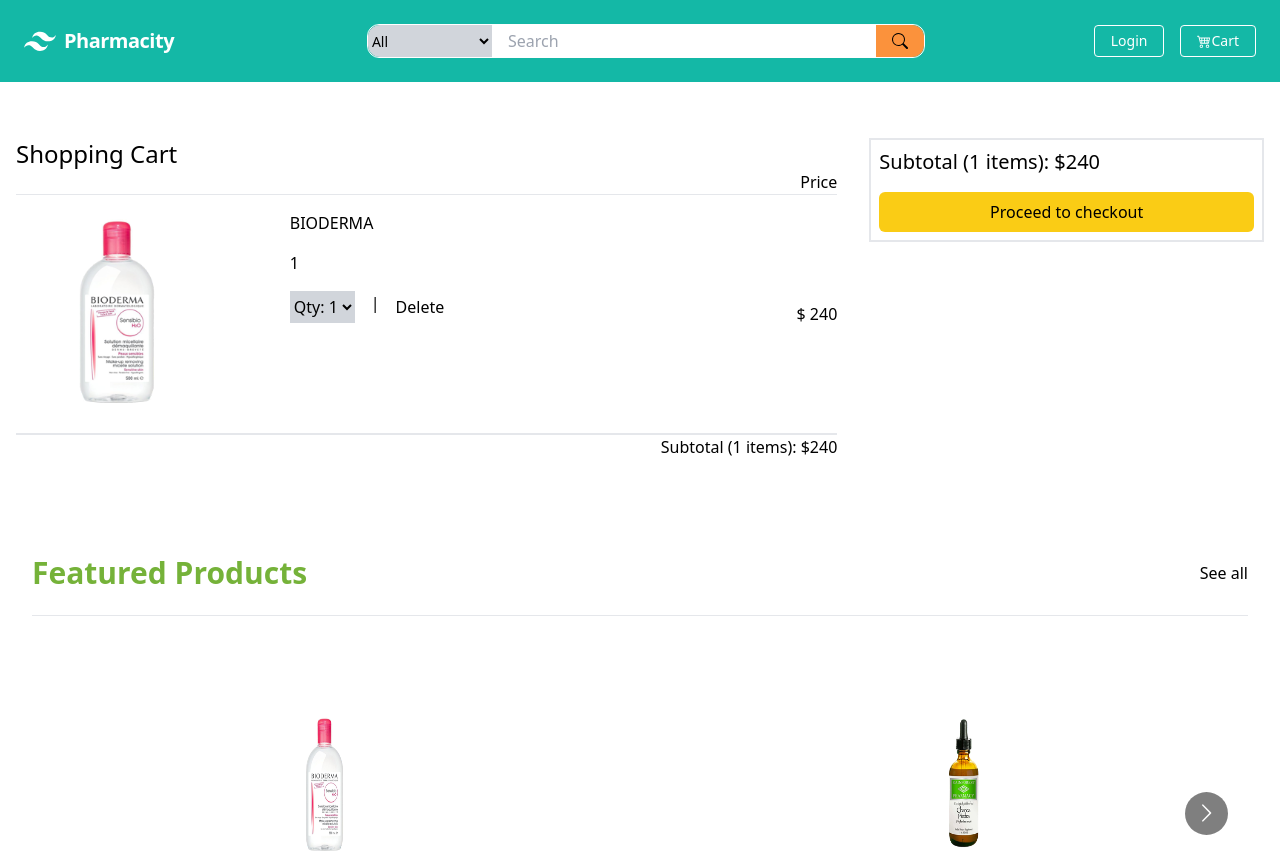
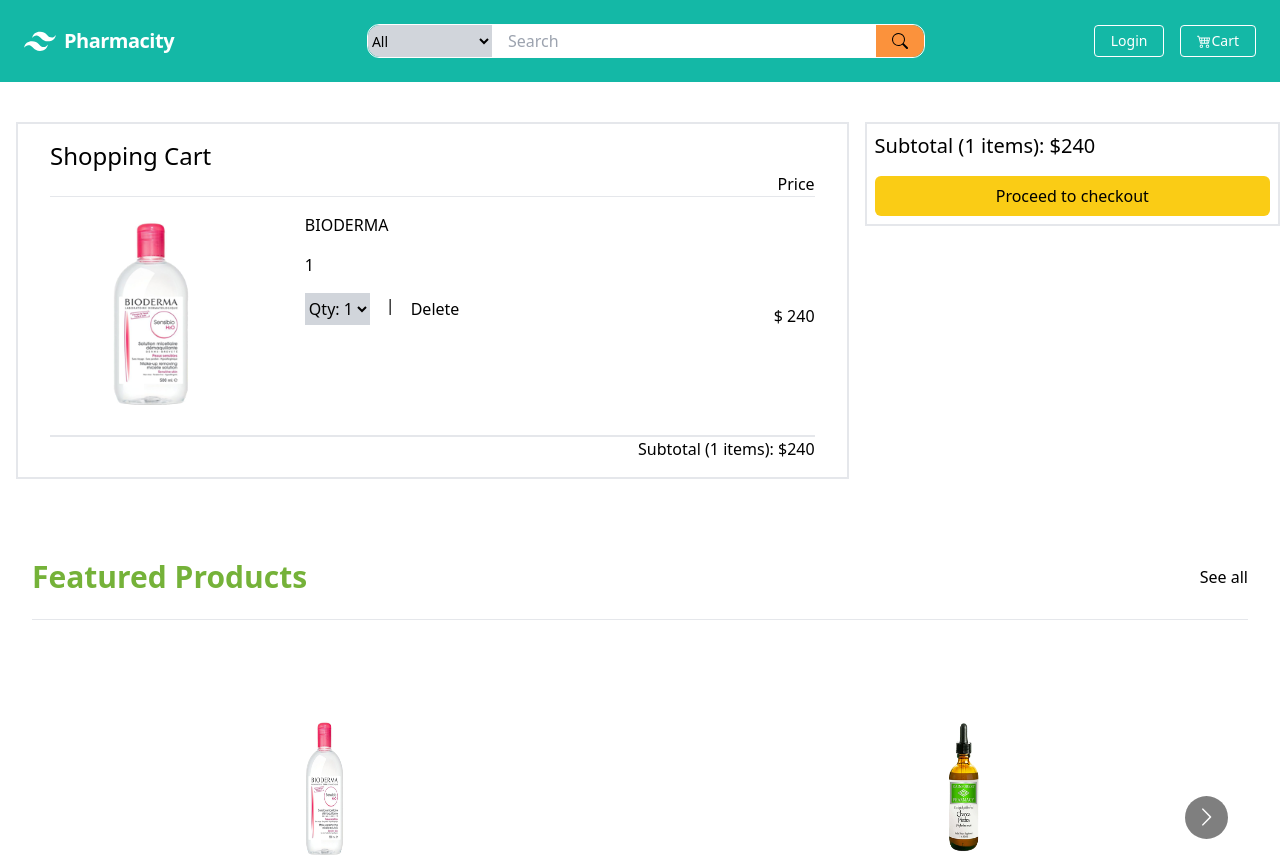
Before and after one commit to pharmacity-xyz/ui-nextjs, a Next.js app: page /cart in a window 1280 px wide. Shown: the top 856 px of the page. Built offline with nearby package versions, Linux system fonts and the light colour scheme.

Commit message:
Add border in cart page

```diff
--- a/pages/cart.tsx
+++ b/pages/cart.tsx
@@ -16,7 +16,7 @@ const Cart = () => {
   return (
     <>
       <div className="flex mt-10">
-        <div className="w-2/3 p-4">
+        <div className="w-2/3 px-8 py-4 border-2 mx-4">
           <h1 className="text-2xl">Shopping Cart</h1>
           <p className="text-right">Price</p>
           <hr />
@@ -55,7 +55,7 @@ const Cart = () => {
             Subtotal ({carts.length} items): ${totalPrice}
           </h1>
         </div>
-        <div className="w-1/3 p-4">
+        <div className="w-1/3">
           <div className="border-2 p-2">
             <h1 className="text-xl font-medium pb-4">
               Subtotal ({carts.length} items): ${totalPrice}
```
